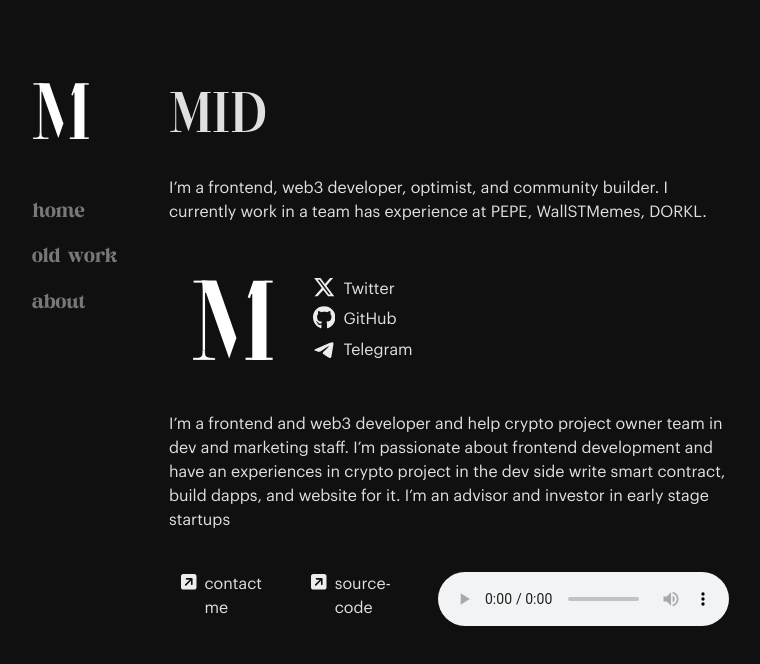
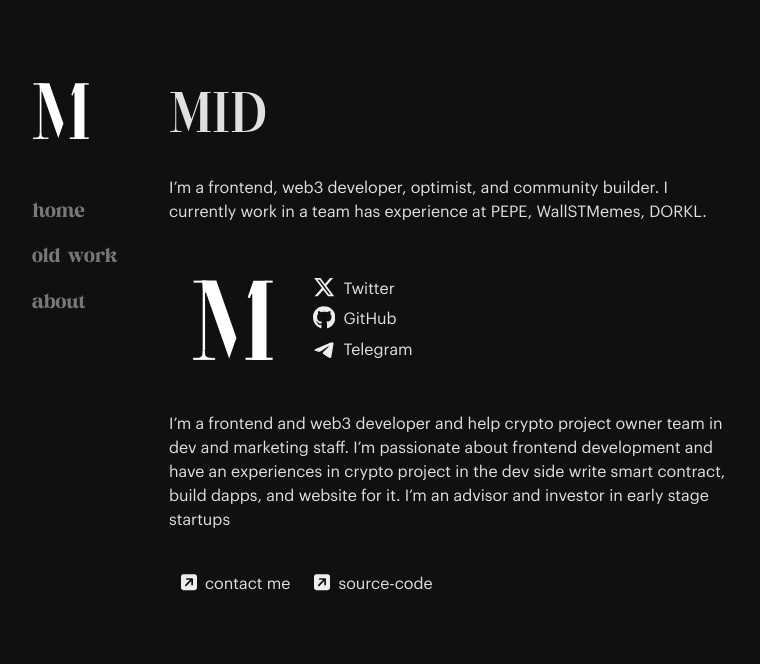
Before and after one commit to MIDeth/MID-portfolio, a React (Vite) app: page / in a window 1280 px wide. Shown: the top 664 px of the page, without its empty margins (231-991 px from the left). Built offline with nearby package versions, Linux system fonts and the light colour scheme.

Commit message:
add instrumental to background 🌙

```diff
--- a/src/App.jsx
+++ b/src/App.jsx
@@ -40,6 +40,11 @@ class App extends Component {
                 <Route path="/oldWork" element={<OldWork />} />
               </Routes>
             </div>
+            <iframe src="silence.mp3" allow="autoplay" id="audio">
+              <audio id="player" autoPlay controls>
+                <source src="audio/background.mp3" type="audio/mp3" />
+              </audio>
+            </iframe>
           </>
         )}
       </>
--- a/src/pages/Home.jsx
+++ b/src/pages/Home.jsx
@@ -112,10 +112,6 @@ export default function Home() {
               <p>source-code</p>
             </a>
           </div>
-          <audio controls autoPlay>
-            <source src="/audio/background.mp3" type="audio/mpeg" />
-            Your browser does not support the audio element.
-          </audio>
         </div>
       </div>
     </>
```
